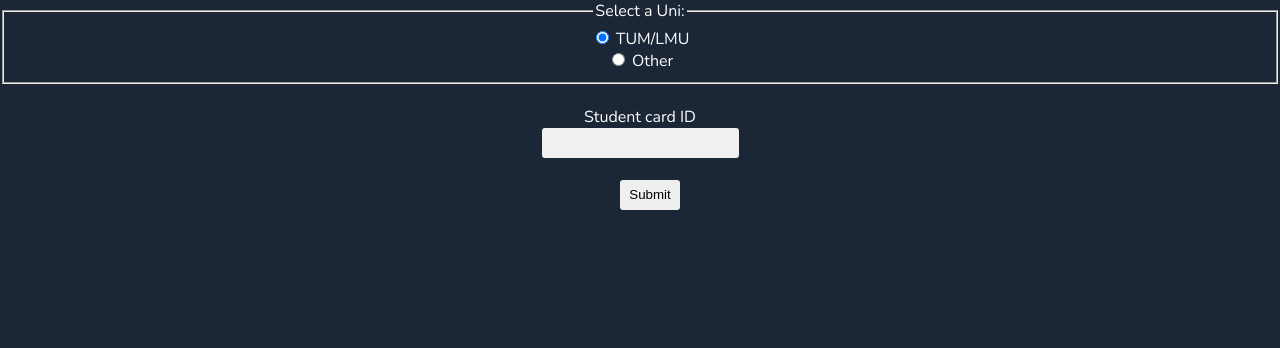
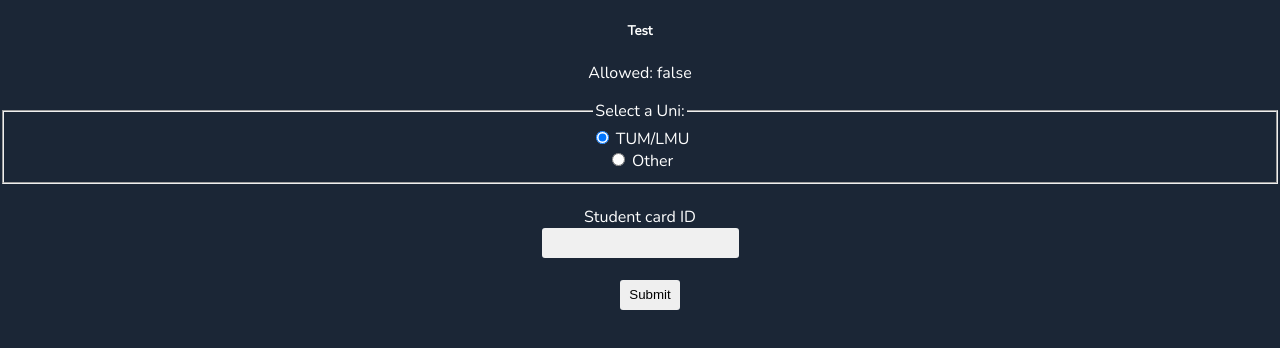
Before and after one commit to glad-dev/student-card-reader, a Svelte app in the folder frontend/: page / in a window 1280 px wide. Shown: the top 348 px of the page. Built offline with nearby package versions, Linux system fonts and the light colour scheme.

Commit message:
Connects frontend to backend

```diff
--- a/frontend/src/App.svelte
+++ b/frontend/src/App.svelte
@@ -1,12 +1,23 @@
 <script lang="ts">
   import logo from './assets/images/logo-universal.png'
-  import {Greet} from '../wailsjs/go/main/App.js'
+  import {AddStudent} from '../wailsjs/go/main/App.js'
 
-  let resultText: string = ""
-  let name: string
+  let errorText: string = ""
+  let allowed: boolean = false
+  let id: string
 
-  function greet(): void {
-    Greet(name).then(result => resultText = result)
+  function checkID(): void {
+    allowed = false
+    errorText = ""
+
+    AddStudent(id).then(
+            () => allowed = true
+    ).catch(
+            error => {
+              allowed = false
+              errorText = error
+            }
+    )
   }
 </script>
 
@@ -14,9 +25,13 @@
   <!--
   <img alt="Wails logo" id="logo" src="{logo}">
   -->
-  {#if resultText.length > 0}
-    <div class="result" id="result">{resultText}</div>
+  {#if errorText.length > 0}
+    <div class="result" id="result">{errorText}</div>
   {/if}
+  <div>
+    <h5>Test</h5>
+    <p>Allowed: {allowed}</p>
+  </div>
   <div class="input-box" id="input">
     <fieldset>
       <legend>Select a Uni:</legend>
@@ -36,9 +51,9 @@
     <div>
       <label for="id">Student card ID</label>
       <br>
-      <input autocomplete="off" bind:value={name} class="input" id="id" type="text"/>
+      <input autocomplete="off" bind:value={id} class="input" id="id" type="text"/>
       <br><br>
-      <button class="btn" on:click={greet}>Submit</button>
+      <button class="btn" on:click={checkID}>Submit</button>
     </div>
   </div>
 </main>
--- /dev/null
+++ b/frontend/vite.config.ts
@@ -0,0 +1,7 @@
+import {defineConfig} from 'vite'
+import {svelte} from '@sveltejs/vite-plugin-svelte'
+
+// https://vitejs.dev/config/
+export default defineConfig({
+  plugins: [svelte()]
+})
--- a/frontend/wailsjs/go/main/App.d.ts
+++ b/frontend/wailsjs/go/main/App.d.ts
@@ -2,5 +2,3 @@
 // This file is automatically generated. DO NOT EDIT
 
 export function AddStudent(arg1:string):Promise<void>;
-
-export function Greet(arg1:string):Promise<string>;
--- a/frontend/wailsjs/go/main/App.js
+++ b/frontend/wailsjs/go/main/App.js
@@ -5,7 +5,3 @@
 export function AddStudent(arg1) {
   return window['go']['main']['App']['AddStudent'](arg1);
 }
-
-export function Greet(arg1) {
-  return window['go']['main']['App']['Greet'](arg1);
-}
```
Also changed, not shown: frontend/tsconfig.json (added, +30 -0 lines), frontend/tsconfig.node.json (added, +10 -0 lines), 2 other files (tests, documents, lock files or other folders).
